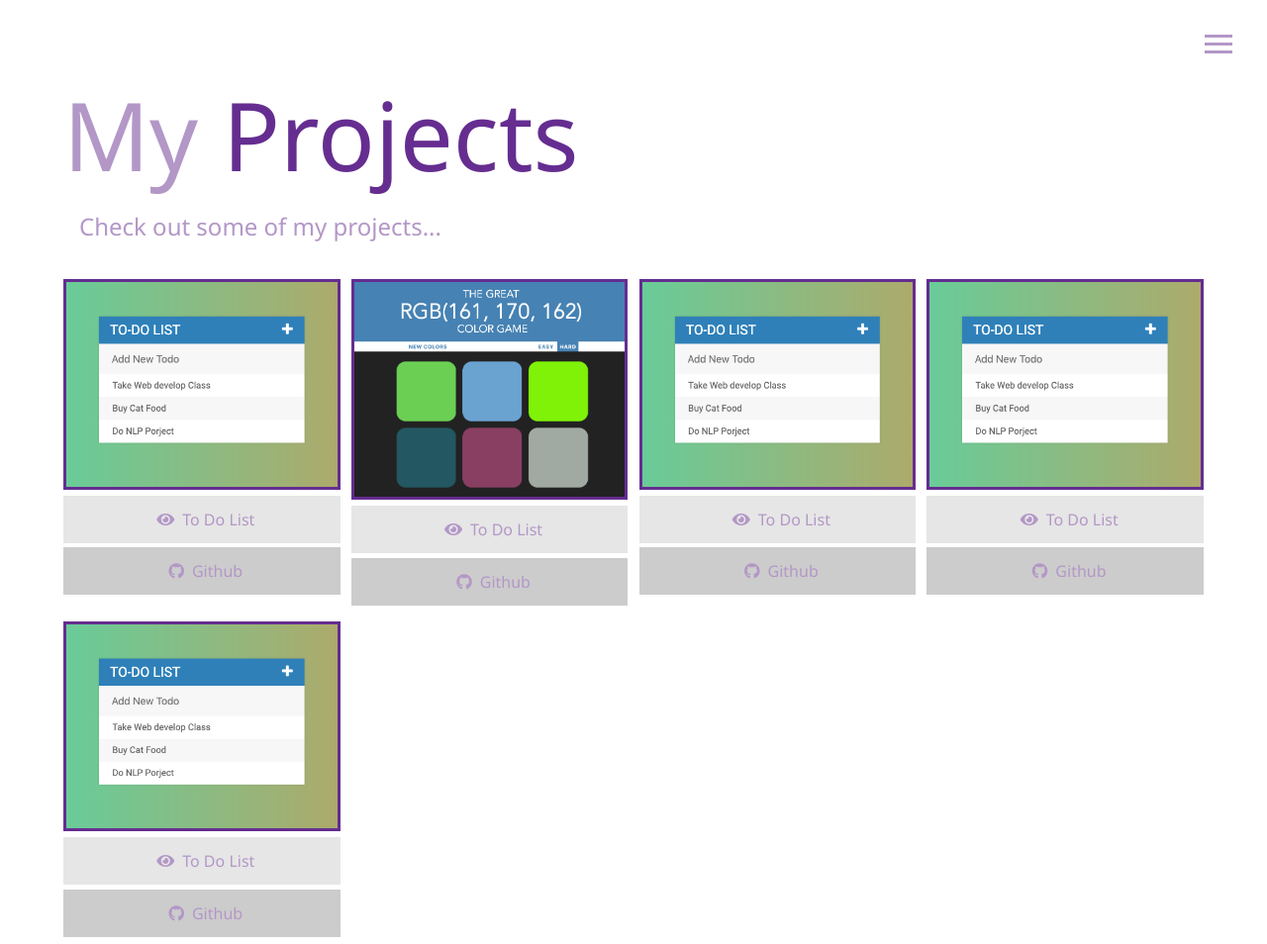
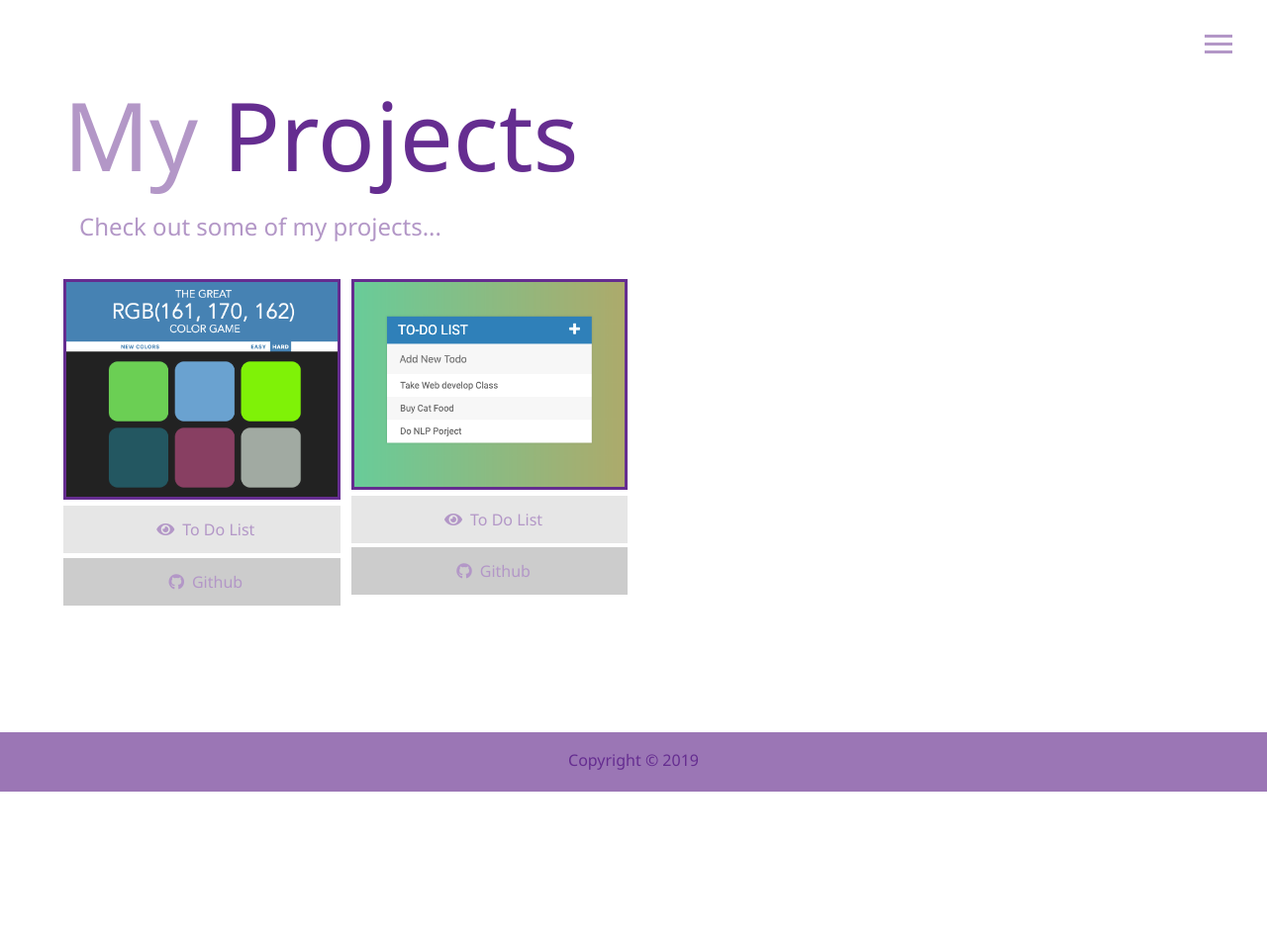
Before and after one commit to Maymeiye/MeiYe, a website: page dist/project.html in a window 1280 px wide. Shown: the top 954 px of the page at 99% size. After the commit the page ends 800 px from the top, so only its background shows below. Drawn offline with Linux system fonts and the light colour scheme.

Commit message:
change perjects

```diff
--- a/dist/project.html
+++ b/dist/project.html
@@ -64,7 +64,7 @@
       </h2>
 
       <div class="projects">
-        <div class="item">
+        <!-- <div class="item">
           <a href="projects/Todo-List/ToDoList.html">
             <img src="img/projects/toDoList.jpg" alt="" />
           </a>
@@ -74,7 +74,7 @@
           <a href="https://github.com/Maymeiye/to_do_list" class="btn-dark">
             <i class="fab fa-github"></i>Github
           </a>
-        </div>
+        </div> -->
 
         <div class="item">
           <a href="projects/Color_Game/colorGame.html">
@@ -89,6 +89,17 @@
         </div>
 
         <div class="item">
+          <a href="projects/Todo-List/ToDoList.html">
+            <img src="img/projects/toDoList.jpg" alt="" />
+          </a>
+          <a href="projects/Todo-List/ToDoList.html" class="btn-light">
+            <i class="fas fa-eye"></i>To Do List
+          </a>
+          <a href="https://github.com/Maymeiye/to_do_list" class="btn-dark">
+            <i class="fab fa-github"></i>Github
+          </a>
+        </div>
+        <!-- <div class="item">
           <a href="#!">
             <img src="img/projects/toDoList.jpg" alt="" />
           </a>
@@ -116,7 +127,7 @@
             <i class="fas fa-eye"></i>To Do List
           </a>
           <a href="#" class="btn-dark"> <i class="fab fa-github"></i>Github </a>
-        </div>
+        </div> -->
       </div>
     </main>
 
```
